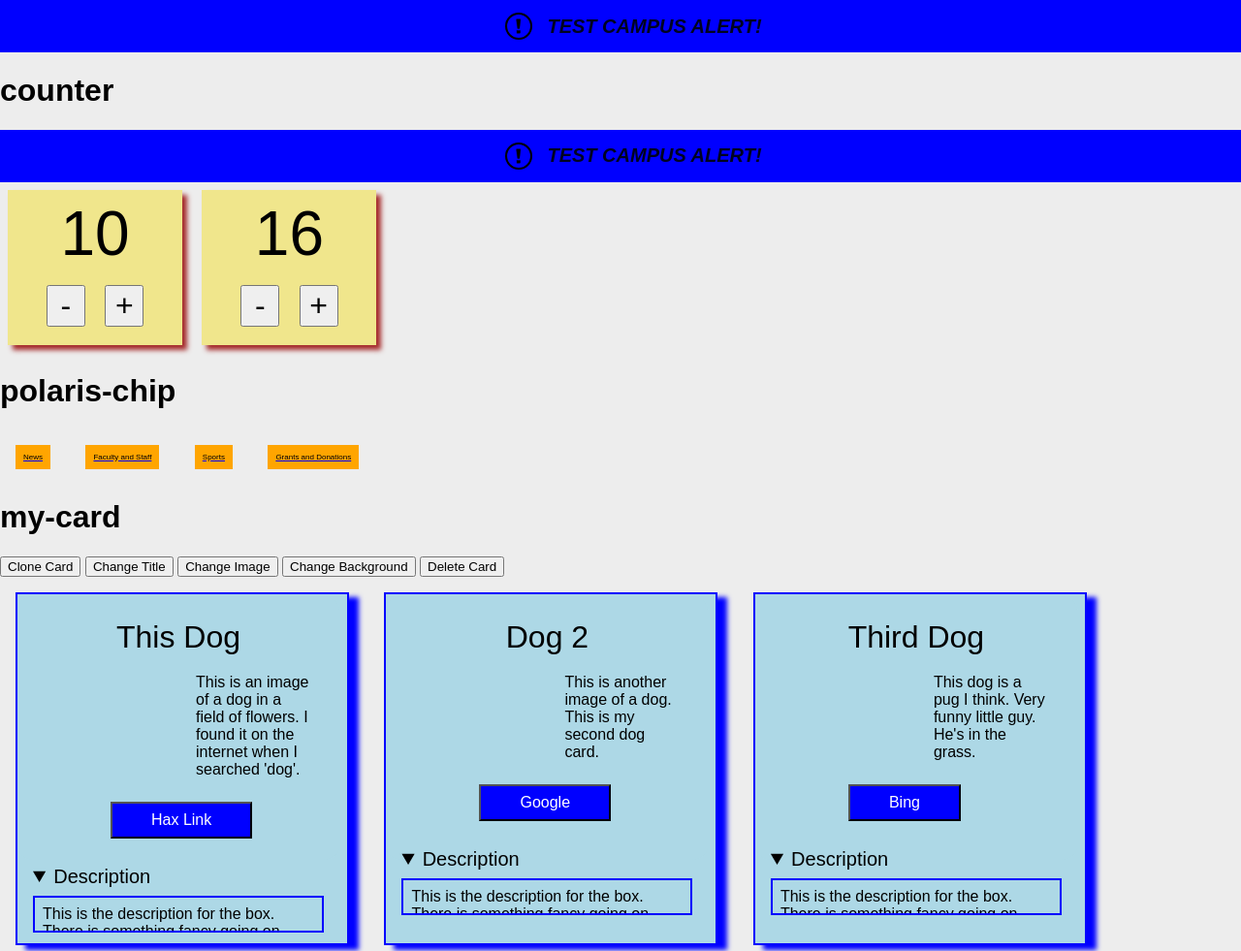
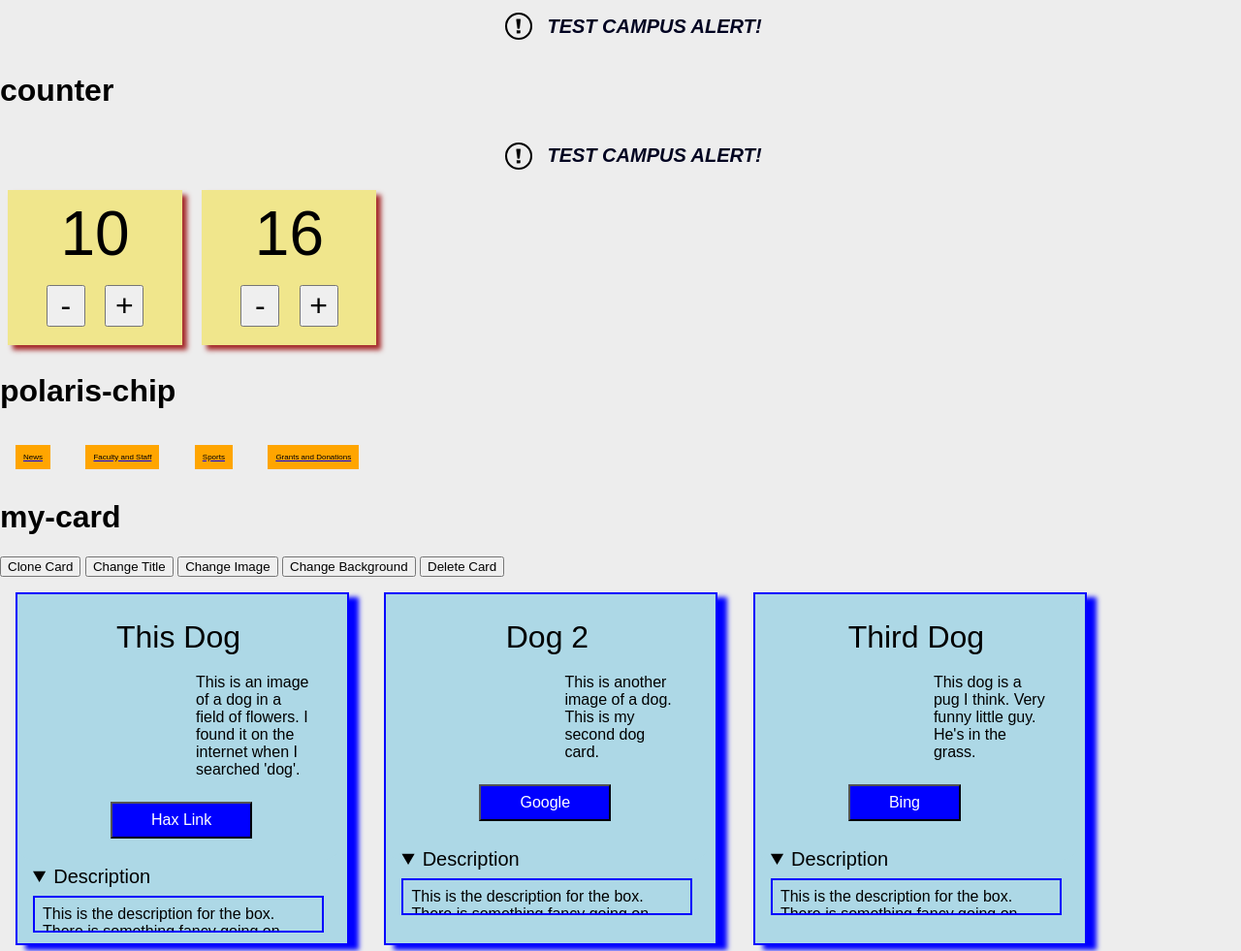
Before and after one commit to judeMusolino/polaris-chipMusolino, a website with bundled scripts: page index.html in a window 1280 px wide. Shown: the top 981 px of the page at 97% size. Built offline with nearby package versions, Linux system fonts and the light colour scheme.

Commit message:
messed with it

```diff
--- a/src/this-alert.js
+++ b/src/this-alert.js
@@ -8,9 +8,10 @@ export class Alert extends LitElement {
 
     constructor() {
         super();
-        this.content="This is an alert";
+        this.content="This is an alert. This is the extended paragraph with details.";
         this.status="original";
         this.sticky=false;
+        this.date="March 13, 2022"
     }
 
     static get styles() {
@@ -18,7 +19,7 @@ export class Alert extends LitElement {
         :host([sticky]) {
           position: sticky;
           top: 0px;
-          color: yellow;
+          bottom: 0px;
         }
 
         :host {
@@ -27,16 +28,22 @@ export class Alert extends LitElement {
         }
 
         .wrapper {
-          background-color: blue;
+          background-color: transparent;
           height: 3.375rem;
           display: flex;
           justify-content: center;
         }
 
+        .wrapper [open] {
+          background-color: red;
+          justify-content: center;
+          display: flex;
+        }
+
         .content {
-            padding: 8px;
-            margin: 16px;
-            color: white;
+          padding: 8px;
+          margin: 16px;
+          color: white;
         }
 
         details summary {
@@ -56,8 +63,16 @@ export class Alert extends LitElement {
           font-size: 1.25rem;
         }
 
-        details [open] summary {
-          background-color: red;
+        details div {
+
+          max-width: 1350px;
+          height: 100%;
+          font-family: 'Roboto', sans-serif;
+          color: #000;
+          font-size: 1.2em;
+          font-weight: 200;
+          padding: 0;
+          background-color: #cfeceb;
         }
 
         .alert-icon {
@@ -67,6 +82,43 @@ export class Alert extends LitElement {
           stroke: black;
         }
 
+        .content {
+          position: relative;
+          flex: 8;
+          display: flex;
+          align-items: center;
+          margin-right: 2vw;
+          padding: 24px 0;
+        }
+
+        .triangle {
+          bottom: 50px;
+          left: -35px;
+          position: absolute;
+          border-style: solid;
+          border-width: 0 50px 50px;
+        }
+
+        .polygon {
+          position: absolute;
+          top: 0;
+          right: 0;
+          bottom: 0;
+          -webkit-transform: skew(21deg, 0);
+          -ms-transform: skew(21deg, 0);
+          transform: skew(21deg, 0);
+          left: -20px;
+          width: 105%;
+        }
+
+        .date-time {
+          display: block;
+          flex: 2;
+          align-self: center;
+          padding: 0;
+          position: relative;
+          margin-right: 2vw;
+        }
         `;
     }
 
@@ -92,7 +144,14 @@ export class Alert extends LitElement {
             <i class="icon-angle-down"></i>
             </summary>
             <div class="content">
-            <slot>${this.content}</slot>
+              <div class="date-time">
+                <p>${this.date}</p>
+                <p>12:00 AM</p>
+              </div>
+              <svg xmlns="http://www.w3.org/2000/svg" width="82" height="82" viewBox="0 0 82 82" class="alert-icon"><g transform="translate(-350.099 -428.714)"><g transform="translate(350.099 428.714)" fill="none" stroke-width="6"><circle cx="41" cy="41" r="41" stroke="none"></circle><circle cx="41" cy="41" r="38" fill="none"></circle></g><g transform="translate(384.41 448.566)"><rect width="10.381" height="7.786" transform="translate(0.919 34.336)"></rect><path d="M6520.672,2327.554h-5.854l-3.21-23.669V2299.2h11.81v4.681Z" transform="translate(-6511.607 -2299.203)" class="alert-icon-min"></path></g></g></svg>
+            <slot class="content">${this.content}</slot>
+              <div class="triangl"></div>
+              <div class="polygon"></div>
             </div>
         </details>
         </div>
@@ -105,7 +164,7 @@ export class Alert extends LitElement {
     static get properties() {
       return {
         content: { type: String , reflect: true},
-        closed: { type: String , reflect: true},
+        closed: { type: Boolean , reflect: true},
         status: { type: String , reflect: true},
         date: { type: String , reflect: true},
         sticky: { type: Boolean , reflect: true},
```
Also changed, not shown: index.html (+1 -1 lines).
